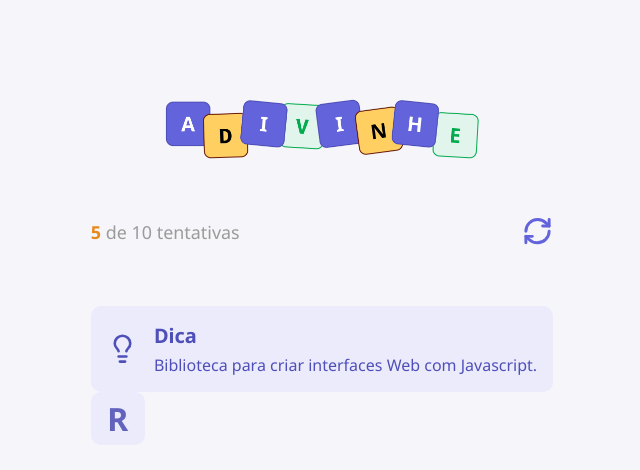
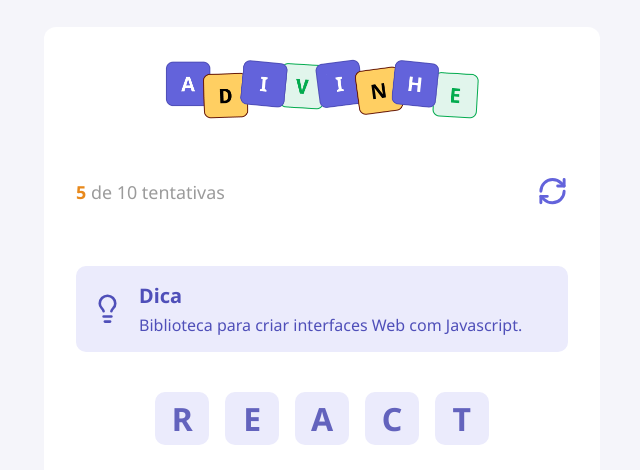
Before and after one commit to horquidia-lima/Jogo-de-Adivinhacao, a React (Vite) app: page / in a window 1280 px wide. Shown: the part 128-598 px from the top of the page, without its empty margins (318-958 px from the left). Built offline with nearby package versions, Linux system fonts and the light colour scheme.

Commit message:
Estilizando Main

```diff
--- a/src/App.tsx
+++ b/src/App.tsx
@@ -13,7 +13,13 @@
             <main>
                 <Header current={5} max={10} onRestart={handleRestartGame}/>
                 <Tip tip="Biblioteca para criar interfaces Web com Javascript."/>
-                <Letter value="R"/>
+                <div className={styles.word}>
+                    <Letter value="R"/>
+                    <Letter value="E"/>
+                    <Letter value="A"/>
+                    <Letter value="C"/>
+                    <Letter value="T"/>
+                </div>
             </main>
         </div>
     )
--- a/src/app.module.css
+++ b/src/app.module.css
@@ -6,3 +6,23 @@
   width: 100%;
   height: 100vh;
 }
+
+.container main {
+  width: 556px;
+
+  background-color: #ffffff;
+  padding-top: 4.5rem;
+  border-radius: 0.75rem;
+  padding: 2rem;
+}
+
+.word {
+  width: 100%;
+
+  display: flex;
+  justify-content: center;
+  flex-wrap: wrap;
+  gap: 1rem;
+
+  margin: 2.5rem 0;
+}
```
